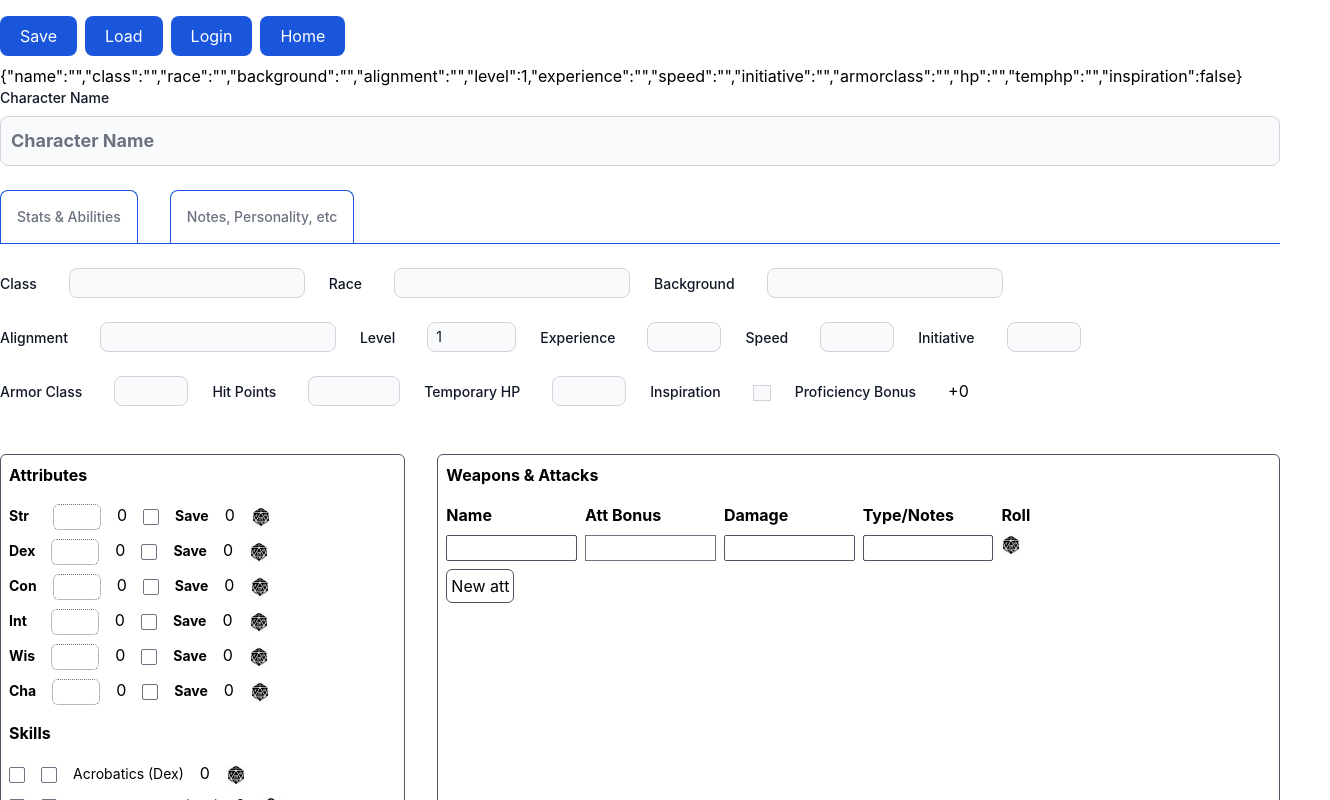
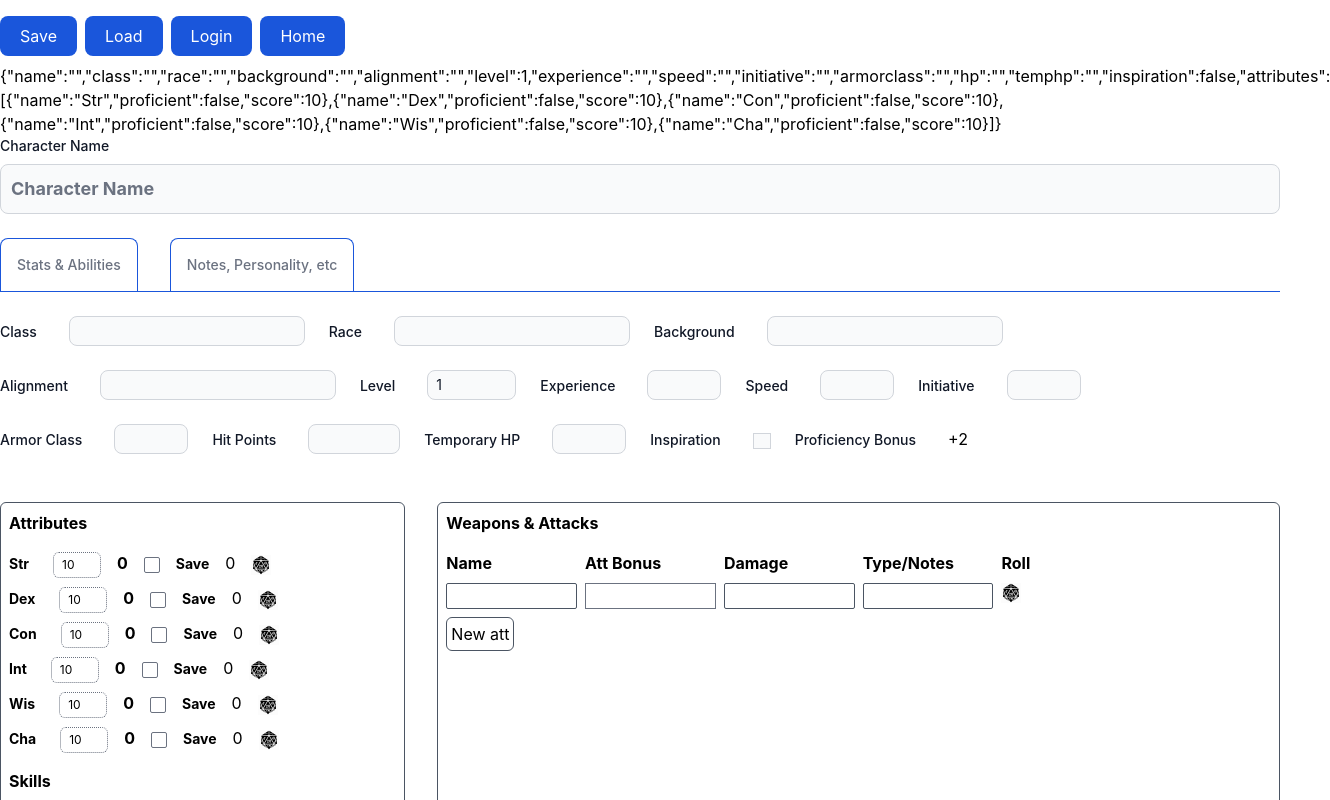
Before and after one commit to deidaraxc4/dnd-character-sheet, a Next.js app in the folder dnd-sheet/: page /character in a window 1280 px wide. Shown: the top 800 px of the page, 1330 px wide, since content can reach past the window. Built offline with nearby package versions, Linux system fonts and the light colour scheme.

Commit message:
5head logic for attributes calculation

```diff
--- a/dnd-sheet/pages/character/index.js
+++ b/dnd-sheet/pages/character/index.js
@@ -46,6 +46,32 @@ const Character = () => {
         setCharacterModel(model => ({
             ...characterModel,
             ...updatedVal
+        }))
+    }
+
+    const handleAttrChange = attr => (e) => {
+        const currAttributes = characterModel.attributes;
+        const index = currAttributes.findIndex(element => element.name === attr);
+        currAttributes[index] = {
+            ...currAttributes[index],
+            score: Number(e.target.value)
+        }
+        setCharacterModel(model => ({
+            ...characterModel,
+            attributes: currAttributes
+        }))
+    }
+
+    const handleAttrProficient = attr => (e) => {
+        const currAttributes = characterModel.attributes;
+        const index = currAttributes.findIndex(element => element.name === attr);
+        currAttributes[index] = {
+            ...currAttributes[index],
+            proficient: Boolean(e.target.checked)
+        }
+        setCharacterModel(model => ({
+            ...characterModel,
+            attributes: currAttributes
         }))
     }
 
@@ -249,7 +275,7 @@ const Character = () => {
                                     <label className="mb-2 text-sm font-medium text-gray-900">Proficiency Bonus</label>
                                 </dt>
                                 <dd className="ml-8">
-                                    +0
+                                    {"+"+Math.ceil(1+(characterModel.level / 4))}
                                 </dd>
                             </dl>
                             </div>
@@ -258,61 +284,19 @@ const Character = () => {
                         <div id="skillsAttributes" className="col-span-1 border-solid rounded-md border-gray-600 border p-2">
                             <h2 className="text-base font-bold mb-4">Attributes</h2>
                             <div>
-                                {/* this will be a for loop attribute rendering state */}
-                                <div className="mb-2">
-                                    <label className="mr-6 text-sm font-bold">Str</label>
-                                    <input type="number" max={20} min={3} className="text-xs mr-4 w-12 border-dotted border rounded-md px-2 py-1" />
-                                    <span className="mr-4">0</span>
-                                    <input type="checkbox" className="mr-4 rounded-sm" />
-                                    <label className="mr-4 text-sm font-bold">Save</label>
-                                    <span className="mr-4">0</span>
-                                    <input type="image" src="d20-32px.svg" className="mr-4 inline-block object-contain align-middle" height={20} />
-                                </div>
-                                <div className="mb-2">
-                                    <label className="mr-4 text-sm font-bold">Dex</label>
-                                    <input type="number" max={20} min={3} className="text-xs mr-4 w-12 border-dotted border rounded-md px-2 py-1" />
-                                    <span className="mr-4">0</span>
-                                    <input type="checkbox" className="mr-4 rounded-sm" />
-                                    <label className="mr-4 text-sm font-bold">Save</label>
-                                    <span className="mr-4">0</span>
-                                    <input type="image" src="d20-32px.svg" className="mr-4 inline-block object-contain align-middle" height={20} />
-                                </div>
-                                <div className="mb-2">
-                                    <label className="mr-4 text-sm font-bold">Con</label>
-                                    <input type="number" max={20} min={3} className="text-xs mr-4 w-12 border-dotted border rounded-md px-2 py-1" />
-                                    <span className="mr-4">0</span>
-                                    <input type="checkbox" className="mr-4 rounded-sm" />
-                                    <label className="mr-4 text-sm font-bold">Save</label>
-                                    <span className="mr-4">0</span>
-                                    <input type="image" src="d20-32px.svg" className="mr-4 inline-block object-contain align-middle" height={20} />
-                                </div>
-                                <div className="mb-2">
-                                    <label className="mr-6 text-sm font-bold">Int</label>
-                                    <input type="number" max={20} min={3} className="text-xs mr-4 w-12 border-dotted border rounded-md px-2 py-1" />
-                                    <span className="mr-4">0</span>
-                                    <input type="checkbox" className="mr-4 rounded-sm" />
-                                    <label className="mr-4 text-sm font-bold">Save</label>
-                                    <span className="mr-4">0</span>
-                                    <input type="image" src="d20-32px.svg" className="mr-4 inline-block object-contain align-middle" height={20} />
-                                </div>
-                                <div className="mb-2">
-                                    <label className="mr-4 text-sm font-bold">Wis</label>
-                                    <input type="number" max={20} min={3} className="text-xs mr-4 w-12 border-dotted border rounded-md px-2 py-1" />
-                                    <span className="mr-4">0</span>
-                                    <input type="checkbox" className="mr-4 rounded-sm" />
-                                    <label className="mr-4 text-sm font-bold">Save</label>
-                                    <span className="mr-4">0</span>
-                                    <input type="image" src="d20-32px.svg" className="mr-4 inline-block object-contain align-middle" height={20} />
-                                </div>
-                                <div className="mb-2">
-                                    <label className="mr-4 text-sm font-bold">Cha</label>
-                                    <input type="number" max={20} min={3} className="text-xs mr-4 w-12 border-dotted border rounded-md px-2 py-1" />
-                                    <span className="mr-4">0</span>
-                                    <input type="checkbox" className="mr-4 rounded-sm" />
-                                    <label className="mr-4 text-sm font-bold">Save</label>
-                                    <span className="mr-4">0</span>
-                                    <input type="image" src="d20-32px.svg" className="mr-4 inline-block object-contain align-middle" height={20} />
-                                </div>
+                                {characterModel.attributes.map((attr) => {
+                                    return(
+                                        <div key={attr.name} className="mb-2">
+                                            <label className="mr-6 text-sm font-bold">{attr.name}</label>
+                                            <input type="number" max={25} min={1} value={attr.score} onChange={handleAttrChange(attr.name)} className="text-xs mr-4 w-12 border-dotted border rounded-md px-2 py-1" />
+                                            <span className="mr-4 font-bold">{Math.floor((attr.score - 10) / 2)}</span>
+                                            <input type="checkbox" value={attr.proficient} onChange={handleAttrProficient(attr.name)} className="mr-4 rounded-sm" />
+                                            <label className="mr-4 text-sm font-bold">Save</label>
+                                            <span className="mr-4">{attr.proficient ? Math.floor((attr.score - 10) / 2) + Math.ceil(1+(characterModel.level / 4)) : Math.floor((attr.score - 10) / 2)}</span>
+                                            <input type="image" src="d20-32px.svg" className="mr-4 inline-block object-contain align-middle" height={20} />
+                                        </div>
+                                    );
+                                })}
                             </div>
                             <h2 className="text-base font-bold mb-4 mt-4">Skills</h2>
                             <div>
--- a/dnd-sheet/util/characterModel.js
+++ b/dnd-sheet/util/characterModel.js
@@ -18,5 +18,12 @@ export const Default5eChar = {
     hp: "",
     temphp: "",
     inspiration: false,
-
+    attributes: [
+        {name: "Str", proficient: false, score: 10 },
+        {name: "Dex", proficient: false, score: 10 },
+        {name: "Con", proficient: false, score: 10 },
+        {name: "Int", proficient: false, score: 10 },
+        {name: "Wis", proficient: false, score: 10 },
+        {name: "Cha", proficient: false, score: 10 }
+    ]
 }
```
